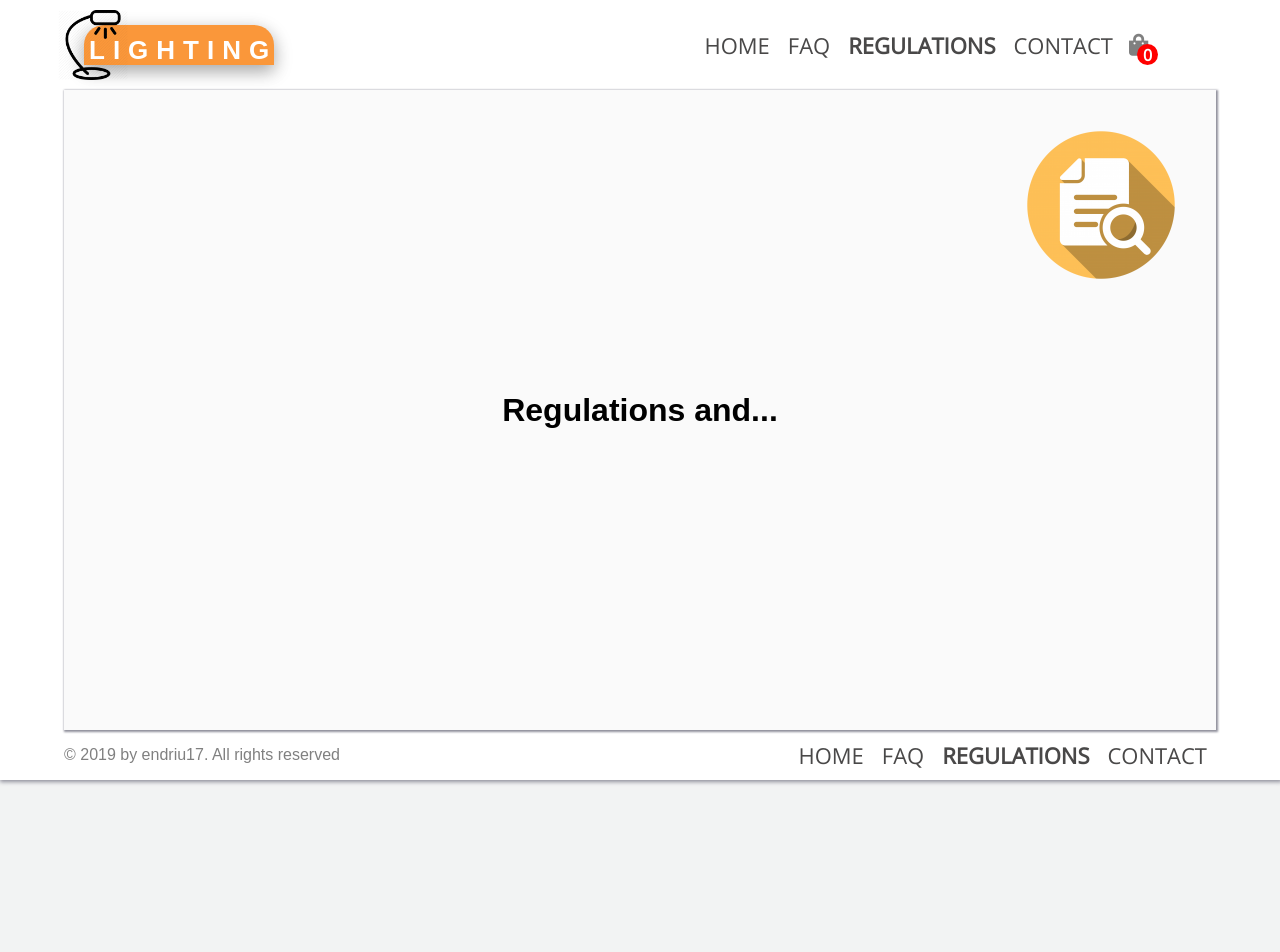
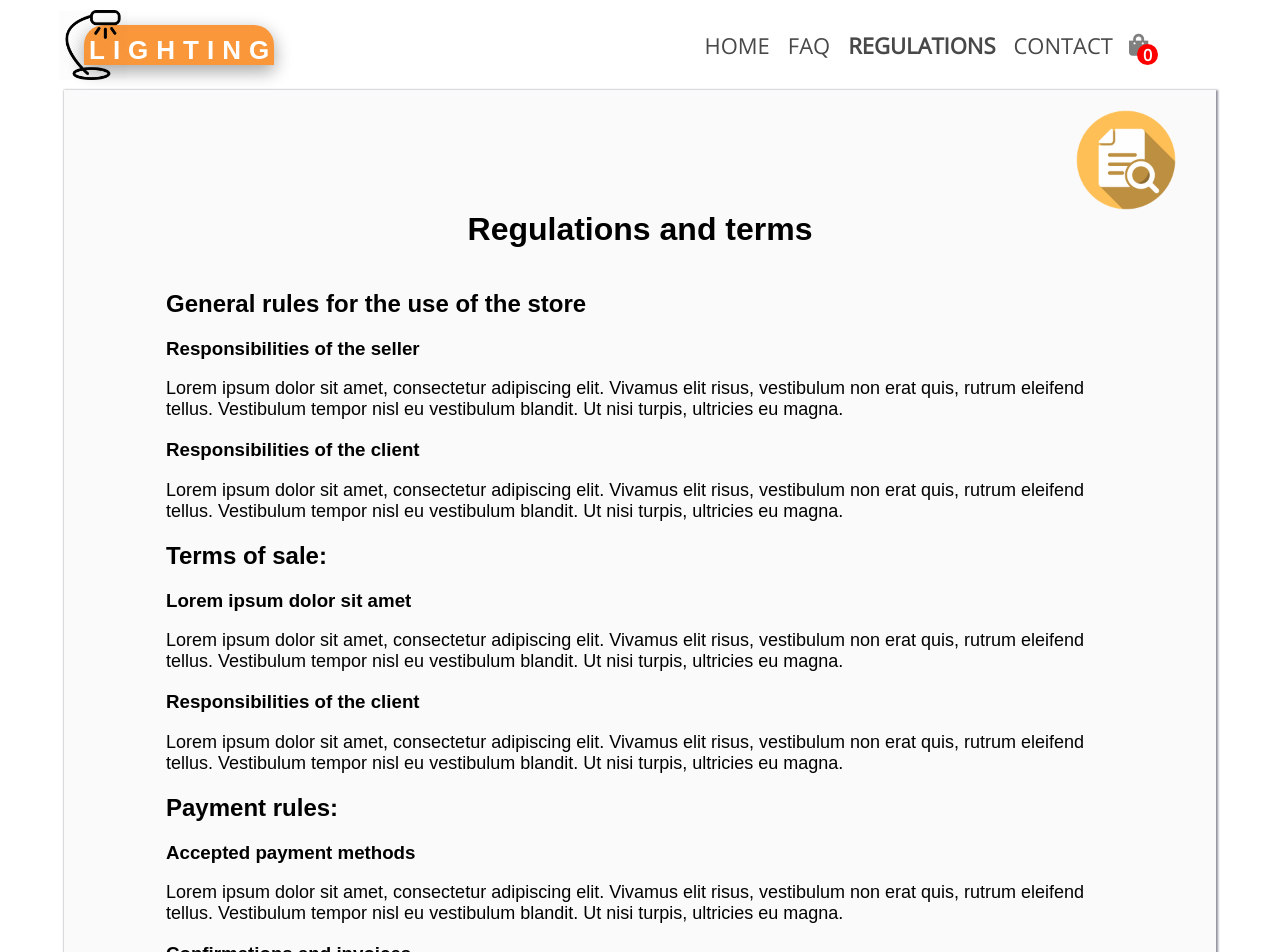
Before and after one commit to endriu17/Shop-app, a React (Create React App) app: page /regulations in a window 1280 px wide. Shown: the top 952 px of the page. Before the commit the page ends 800 px from the top, so only its background shows below. Built offline with nearby package versions, Linux system fonts and the light colour scheme.

Commit message:
add content to regulations site

```diff
--- a/src/components/sites/Regulations.js
+++ b/src/components/sites/Regulations.js
@@ -1,10 +1,22 @@
 import React from "react";
+import regulations from "./json/regulations.json"
 import "./index.css";
 
 const Regulations = () => (
   <div className="regulations-site">
     <img src="/photos/regulations.png" alt={"regulations"} />
-    <h1>Regulations and...</h1>
+    <h1>Regulations and terms</h1>
+    <ul>
+      {regulations.map((item, i) => (
+        <li>
+          <h2>{regulations[i].topic}</h2>
+          <h3>{regulations[i].issue1}</h3>
+          <p>{regulations[i].explanation1}</p>
+          <h3>{regulations[i].issue2}</h3>
+          <p>{regulations[i].explanation2}</p>
+        </li>
+      ))}
+    </ul>
   </div>
 );
 
--- a/src/components/sites/css/Faq.css
+++ b/src/components/sites/css/Faq.css
@@ -4,7 +4,6 @@
   justify-content: center;
   align-items: center;
   background-color: #fafafa;
-  /* margin-top: 0; */
   position: relative;
   padding: 100px;
 }
--- a/src/components/sites/css/Regulations.css
+++ b/src/components/sites/css/Regulations.css
@@ -1,16 +1,27 @@
 .regulations-site {
-  width: 100%;
   display: flex;
+  flex-direction: column;
   justify-content: center;
   align-items: center;
-  height: 80vh;
   background-color: #fafafa;
-  margin-top: 0;
   position: relative;
+  padding: 100px;
 }
 
 .regulations-site img {
   position: absolute;
-  top: 40px;
+  top: 20px;
   right: 40px;
+  height: 100px;
+  width: 100px;
 }
+
+.regulations-site p {
+  font-size: 18px;
+}
+
+.regulations-site ul {
+  list-style-type: none;
+  margin: 0;
+  padding: 0;
+}
--- /dev/null
+++ b/src/components/sites/json/regulations.json
@@ -0,0 +1,42 @@
+[
+    {
+        "id": 1,
+        "topic": "General rules for the use of the store",
+        "issue1": "Responsibilities of the seller",
+        "explanation1": "Lorem ipsum dolor sit amet, consectetur adipiscing elit. Vivamus elit risus, vestibulum non erat quis, rutrum eleifend tellus. Vestibulum tempor nisl eu vestibulum blandit. Ut nisi turpis, ultricies eu magna.",
+        "issue2": "Responsibilities of the client",
+        "explanation2": "Lorem ipsum dolor sit amet, consectetur adipiscing elit. Vivamus elit risus, vestibulum non erat quis, rutrum eleifend tellus. Vestibulum tempor nisl eu vestibulum blandit. Ut nisi turpis, ultricies eu magna."
+    },
+    {
+        "id": 2,
+        "topic": "Terms of sale:",
+        "issue1": "Lorem ipsum dolor sit amet",
+        "explanation1": "Lorem ipsum dolor sit amet, consectetur adipiscing elit. Vivamus elit risus, vestibulum non erat quis, rutrum eleifend tellus. Vestibulum tempor nisl eu vestibulum blandit. Ut nisi turpis, ultricies eu magna.",
+        "issue2": "Responsibilities of the client",
+        "explanation2": "Lorem ipsum dolor sit amet, consectetur adipiscing elit. Vivamus elit risus, vestibulum non erat quis, rutrum eleifend tellus. Vestibulum tempor nisl eu vestibulum blandit. Ut nisi turpis, ultricies eu magna."
+    },
+    {
+        "id": 3,
+        "topic": "Payment rules:",
+        "issue1": "Accepted payment methods",
+        "explanation1": "Lorem ipsum dolor sit amet, consectetur adipiscing elit. Vivamus elit risus, vestibulum non erat quis, rutrum eleifend tellus. Vestibulum tempor nisl eu vestibulum blandit. Ut nisi turpis, ultricies eu magna.",
+        "issue2": "Confirmations and invoices",
+        "explanation2": "Lorem ipsum dolor sit amet, consectetur adipiscing elit. Vivamus elit risus, vestibulum non erat quis, rutrum eleifend tellus. Vestibulum tempor nisl eu vestibulum blandit. Ut nisi turpis, ultricies eu magna."
+    },
+    {
+        "id": 4,
+        "topic": "Shipment:",
+        "issue1": "Shipping methods",
+        "explanation1": "Lorem ipsum dolor sit amet, consectetur adipiscing elit. Vivamus elit risus, vestibulum non erat quis, rutrum eleifend tellus. Vestibulum tempor nisl eu vestibulum blandit. Ut nisi turpis, ultricies eu magna.",
+        "issue2": "Shipping costs",
+        "explanation2": "Lorem ipsum dolor sit amet, consectetur adipiscing elit. Vivamus elit risus, vestibulum non erat quis, rutrum eleifend tellus. Vestibulum tempor nisl eu vestibulum blandit. Ut nisi turpis, ultricies eu magna."
+    },
+    {
+        "id": 5,
+        "topic": "Returns and complaints",
+        "issue1": "Lorem ipsum dolor sit amet",
+        "explanation1": "Lorem ipsum dolor sit amet, consectetur adipiscing elit. Vivamus elit risus, vestibulum non erat quis, rutrum eleifend tellus. Vestibulum tempor nisl eu vestibulum blandit. Ut nisi turpis, ultricies eu magna.",
+        "issue2": "Lorem ipsum dolor sit amet",
+        "explanation2": "Lorem ipsum dolor sit amet, consectetur adipiscing elit. Vivamus elit risus, vestibulum non erat quis, rutrum eleifend tellus. Vestibulum tempor nisl eu vestibulum blandit. Ut nisi turpis, ultricies eu magna."
+    }
+]
```
